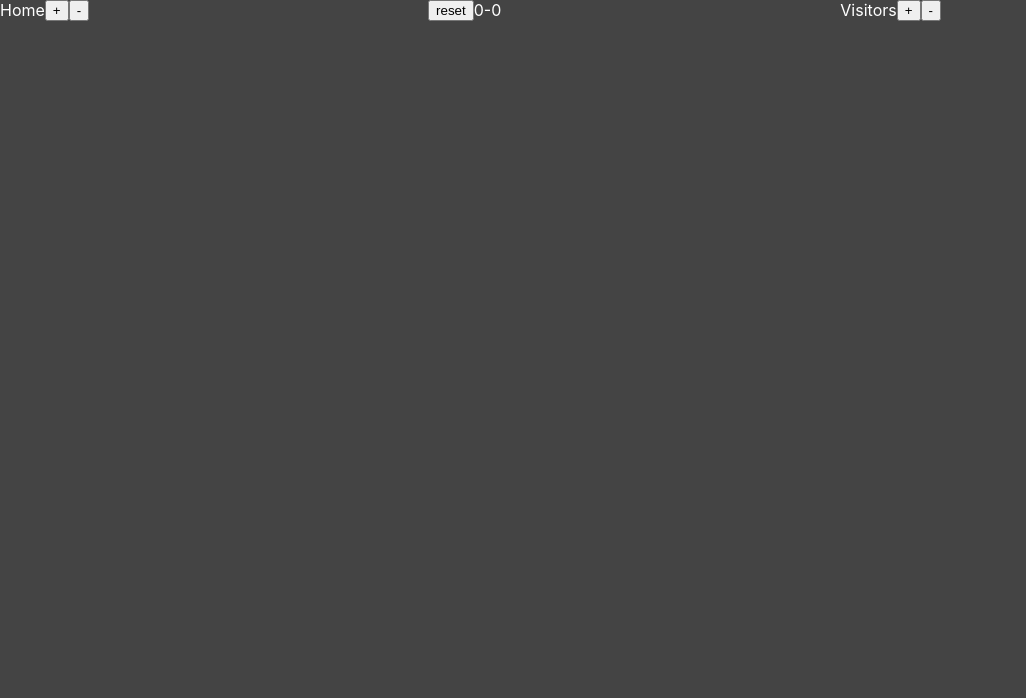
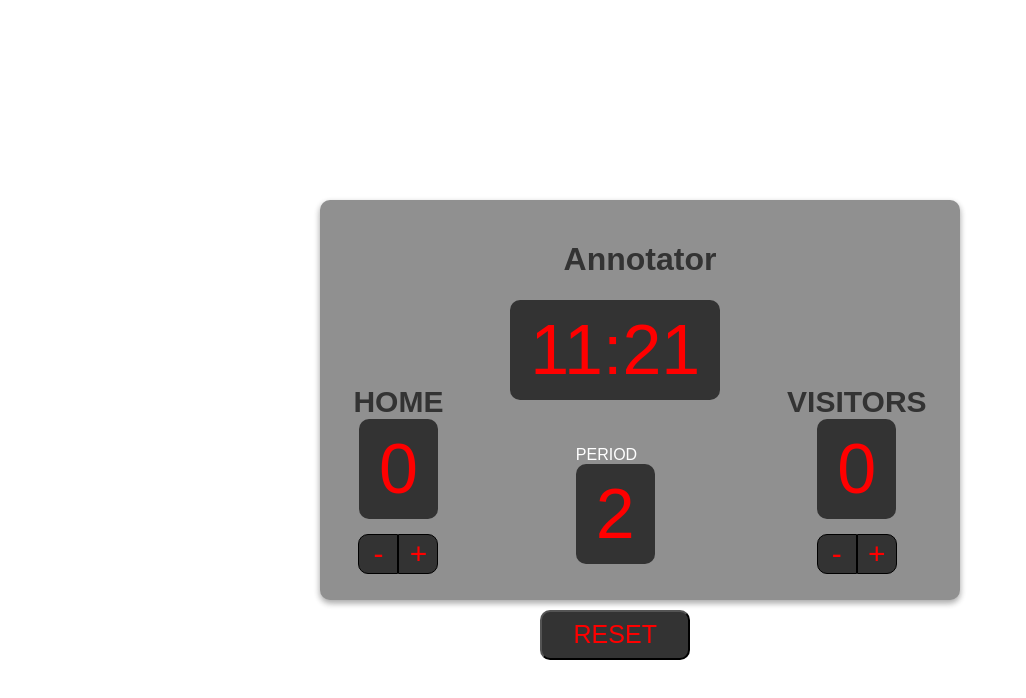
Before and after one commit to hiuxmaycry/annotator, a React (Create React App) app: page / in a window 1280 px wide. Shown: the top 698 px of the page, without its empty margins (0-1026 px from the left). Built offline with nearby package versions, Linux system fonts and the light colour scheme.

Commit message:
Adding styles to repository (#4)

```diff
--- a/src/App.css
+++ /dev/null
@@ -1,38 +0,0 @@
-.App {
-  text-align: center;
-}
-
-.App-logo {
-  height: 40vmin;
-  pointer-events: none;
-}
-
-@media (prefers-reduced-motion: no-preference) {
-  .App-logo {
-    animation: App-logo-spin infinite 20s linear;
-  }
-}
-
-.App-header {
-  background-color: #282c34;
-  min-height: 100vh;
-  display: flex;
-  flex-direction: column;
-  align-items: center;
-  justify-content: center;
-  font-size: calc(10px + 2vmin);
-  color: white;
-}
-
-.App-link {
-  color: #61dafb;
-}
-
-@keyframes App-logo-spin {
-  from {
-    transform: rotate(0deg);
-  }
-  to {
-    transform: rotate(360deg);
-  }
-}
--- a/src/App.tsx
+++ b/src/App.tsx
@@ -1,5 +1,4 @@
 import Game from './Game';
-import './App.css';
 
 const App = () => <Game />;
 
--- /dev/null
+++ b/src/Game/Game.css
@@ -0,0 +1,123 @@
+
+* {
+  font-family: 'Orbitron', sans-serif;
+}
+
+.app-container {
+  width: 100%;
+  height: 100vh;
+  background-color: white;
+  display: flex;
+  align-items: center;
+  justify-content: center;
+}
+
+.board {
+  width: 50%;
+  height: 50%;
+  border-radius: 10px;
+  background-color: #909090;
+  box-shadow: 0 3px 6px rgba(0,0,0,0.16), 0 3px 6px rgba(0,0,0,0.23);
+}
+
+.principal-title {
+  display: flex;
+  justify-content: center;
+  color: #333;
+  margin-top: 20px;
+}
+
+.home-visitors-title {
+  color: #333;
+  font-size: 30px;
+  font-weight: bold;
+}
+
+.score-board {
+  height: 90%;
+  display: flex;
+  justify-content: center;
+}
+
+.left-panel {
+  display: flex;
+  justify-content: center;
+  align-items: center;
+  flex-direction: column;
+  flex-grow: 1;
+}
+
+.board-points {
+  display: flex;
+  align-items: center;
+  justify-content: center;
+  font-size: 70px;
+  color: #f00;
+  background-color: #333;
+  padding: 10px 20px;
+  border-radius: 10px;
+}
+
+.middle-panel {
+  display: flex;
+  justify-content: space-between;
+  align-items: center;
+  flex-direction: column;
+  flex-grow: 1;
+}
+
+.right-panel {
+  display: flex;
+  justify-content: center;
+  align-items: center;
+  flex-direction: column;
+  flex-grow: 1;
+}
+
+.more-less-panel {
+  display: flex;
+  margin-top: 15px;
+}
+
+.minus-button {
+  display: flex;
+  justify-content: center;
+  align-items: center;
+  border-radius: 10px 0px 0px 10px;
+  border: none;
+  cursor: pointer;
+  width: 40px;
+  height: 40px;
+  border: 1px solid #000;
+  background-color: #333;
+  color: #f00;
+  font-size: 30px;
+}
+
+.plus-button {
+  display: flex;
+  justify-content: center;
+  align-items: center;
+  line-height: 30px;
+  border-radius: 0px 10px 10px 0px;
+  border: none;
+  cursor: pointer;
+  width: 40px;
+  height: 40px;
+  border: 1px solid #000;
+  background-color: #333;
+  color: #f00;
+  font-size: 30px;
+}
+
+.reset-button {
+  display: flex;
+  align-items: center;
+  justify-content: center;
+  font-size: 25px;
+  color: #f00;
+  background-color: #333;
+  width: 150px;
+  height: 50px;
+  border-radius: 10px;
+}
--- a/src/Game/Game.tsx
+++ b/src/Game/Game.tsx
@@ -1,4 +1,5 @@
 import { useState } from 'react';
+import './Game.css';
 
 const Game = () => {
   const [homeScore, setHomeScore] = useState(0);
@@ -22,25 +23,49 @@ const Game = () => {
 
   return (
     <div className="app-container">
-      <div className="left-panel">
-        <span>Home</span>
-        <button type="button" onClick={onHomeIncreasePoint}>+</button>
-        <button type="button" onClick={onHomeDecreasePoint}>-</button>
-      </div>
-      <div className="middle-panel">
-        <button type="button" onClick={onResetPoints}>reset</button>
-        <span>
-          {homeScore}
-          -
-          {visitScore}
-        </span>
-      </div>
-      <div className="right-panel">
-        <span>Visitors</span>
-        <button type="button" onClick={onVisitIncreasePoint}>+</button>
-        <button type="button" onClick={onVisitDecreasePoint}>-</button>
+      <div className="board">
+        <div className="principal-title">
+          <h1>Annotator</h1>
+        </div>
+        <div className="score-board">
+          <div className="left-panel">
+            <span className="home-visitors-title">HOME</span>
+            <div className="board-points">
+              <span>{homeScore}</span>
+            </div>
+            <div className="more-less-panel">
+              <button className="minus-button" aria-label="Add home points" type="button" onClick={onHomeDecreasePoint}>-</button>
+              <button className="plus-button" aria-label="Decrease home points" type="button" onClick={onHomeIncreasePoint}>+</button>
+            </div>
+          </div>
+          <div className="middle-panel">
+            <div className="board-points">
+              11:21
+            </div>
+            <div>
+              <span>PERIOD</span>
+              <div className="board-points">
+                2
+              </div>
+            </div>
+            <div>
+              <button className="reset-button" aria-label="Reset home and visit points" type="button" onClick={onResetPoints}>RESET</button>
+            </div>
+          </div>
+          <div className="right-panel">
+            <span className="home-visitors-title">VISITORS</span>
+            <div className="board-points">
+              <span>{visitScore}</span>
+            </div>
+            <div className="more-less-panel">
+              <button className="minus-button" aria-label="Add visit points" type="button" onClick={onVisitDecreasePoint}>-</button>
+              <button className="plus-button" aria-label="Decrease visit points" type="button" onClick={onVisitIncreasePoint}>+</button>
+            </div>
+          </div>
+        </div>
       </div>
     </div>
+
   );
 };
 
--- a/src/index.css
+++ b/src/index.css
@@ -13,20 +13,3 @@ code {
   font-family: source-code-pro, Menlo, Monaco, Consolas, 'Courier New',
     monospace;
 }
-
-.app-container {
-  display: flex;
-}
-
-.left-panel {
-  display: flex;
-  flex-grow: 1;
-}
-.middle-panel {
-  display: flex;
-  flex-grow: 1;
-}
-.right-panel {
-  display: flex;
-  flex-grow: 1;
-}
```
Also changed, not shown: src/logo.svg (deleted), 1 other file (tests, documents, lock files or other folders).
